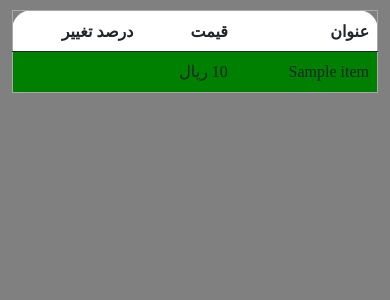
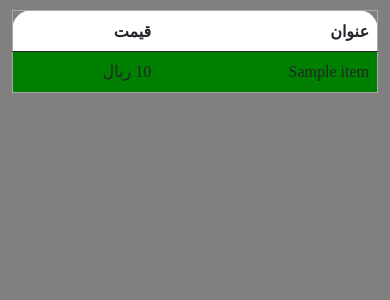
Before and after one commit to mhmohamad1380/Django_CurrenciesPrices, a Django app: template templates/index.html in a window 390 px wide. Shown: the part 56-356 px from the top of the page. Run offline with Django 3.2, Linux system fonts and the light colour scheme; the template is opened without the code that fills it: most values are stand-ins (such as "Sample title", 1, 10 or a date in 2020).

Commit message:
Update index.html

```diff
--- a/templates/index.html
+++ b/templates/index.html
@@ -27,48 +27,14 @@
     <tr>
         <th scope="col">عنوان</th>
         <th scope="col">قیمت</th>
-        <th scope="col">درصد تغییر</th>
     </tr>
     </thead>
     <tbody>
     {% for item in prices %}
-        {% if item.percentage > 0 %}
             <tr style="background-color: green">
                 <td class="col-md-5 col-sm-5 col-xs-5">{{ item.title }}</td>
                 <td class="col-md-5 col-sm-5 col-xs-5">{{ item.price }} ریال</td>
-                {% if item.percentage > 0 %}
-                    <td style="color: green" class="col-md-2 col-sm-2 col-xs-5">{{ item.percentage }}%</td>
-                {% elif item.percentage < 0 %}
-                    <td style="color: red" class="col-md-2 col-sm-2 col-xs-5">{{ item.percentage }}%</td>
-                {% else %}
-                    <td class="col-md-2 col-sm-2 col-xs-5">{{ item.percentage }}%</td>
-                {% endif %}
             </tr>
-        {% elif item.percentage < 0 %}
-            <tr style="background-color: red">
-                <td class="col-md-5 col-sm-5 col-xs-5">{{ item.title }}</td>
-                <td class="col-md-5 col-sm-5 col-xs-5">{{ item.price }} ریال</td>
-                {% if item.percentage > 0 %}
-                    <td style="color: green" class="col-md-2 col-sm-2 col-xs-5">{{ item.percentage }}%</td>
-                {% elif item.percentage < 0 %}
-                    <td style="color: red" class="col-md-2 col-sm-2 col-xs-5">{{ item.percentage }}%</td>
-                {% else %}
-                    <td class="col-md-2 col-sm-2 col-xs-5">{{ item.percentage }}%</td>
-                {% endif %}
-            </tr>
-        {% else %}
-            <tr>
-                <td class="col-md-5 col-sm-5 col-xs-5">{{ item.title }}</td>
-                <td class="col-md-5 col-sm-5 col-xs-5">{{ item.price }} ریال</td>
-                {% if item.percentage > 0 %}
-                    <td style="color: green" class="col-md-2 col-sm-2 col-xs-5">{{ item.percentage }}%</td>
-                {% elif item.percentage < 0 %}
-                    <td style="color: red" class="col-md-2 col-sm-2 col-xs-5">{{ item.percentage }}%</td>
-                {% else %}
-                    <td class="col-md-2 col-sm-2 col-xs-5">{{ item.percentage }}%</td>
-                {% endif %}
-            </tr>
-        {% endif %}
     {% endfor %}
     </tbody>
 </table>
```
